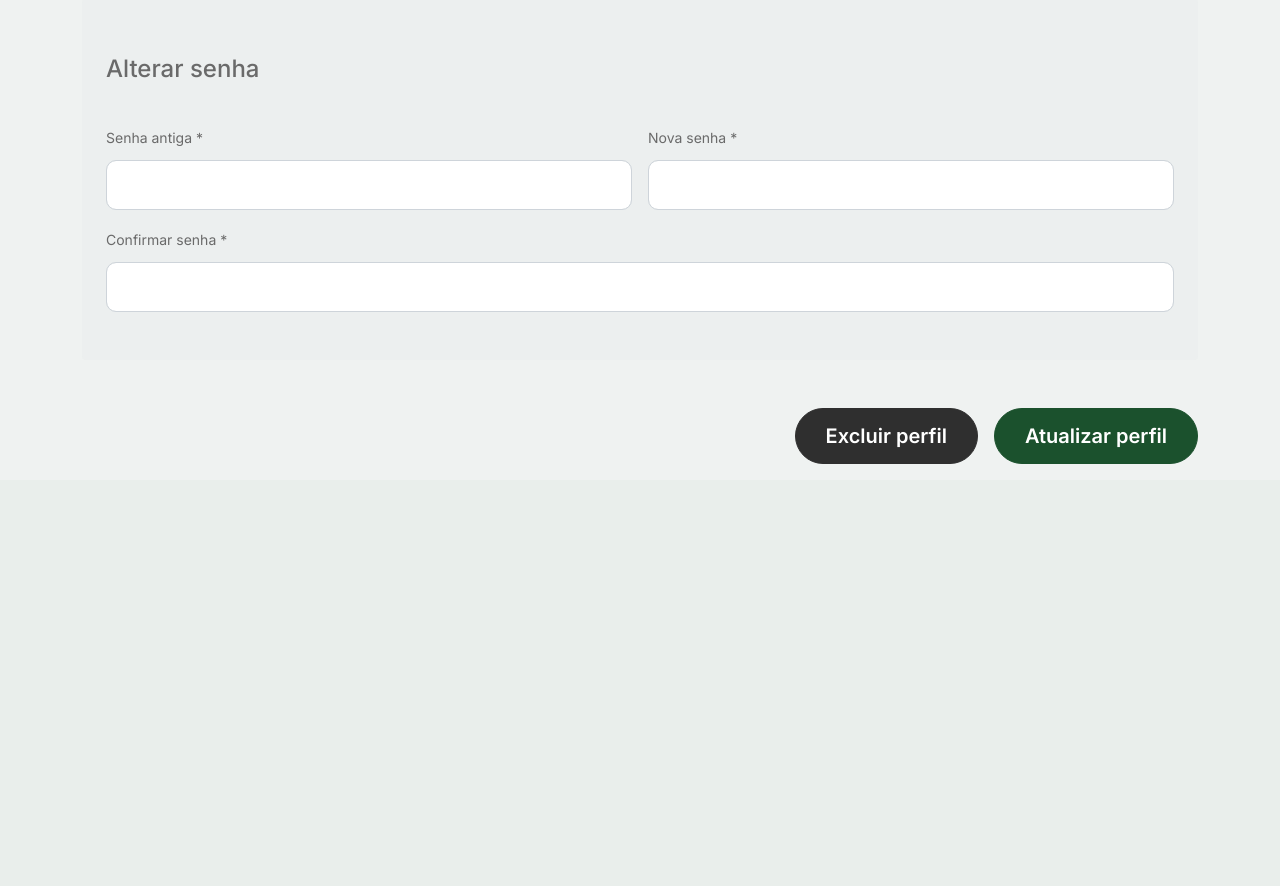
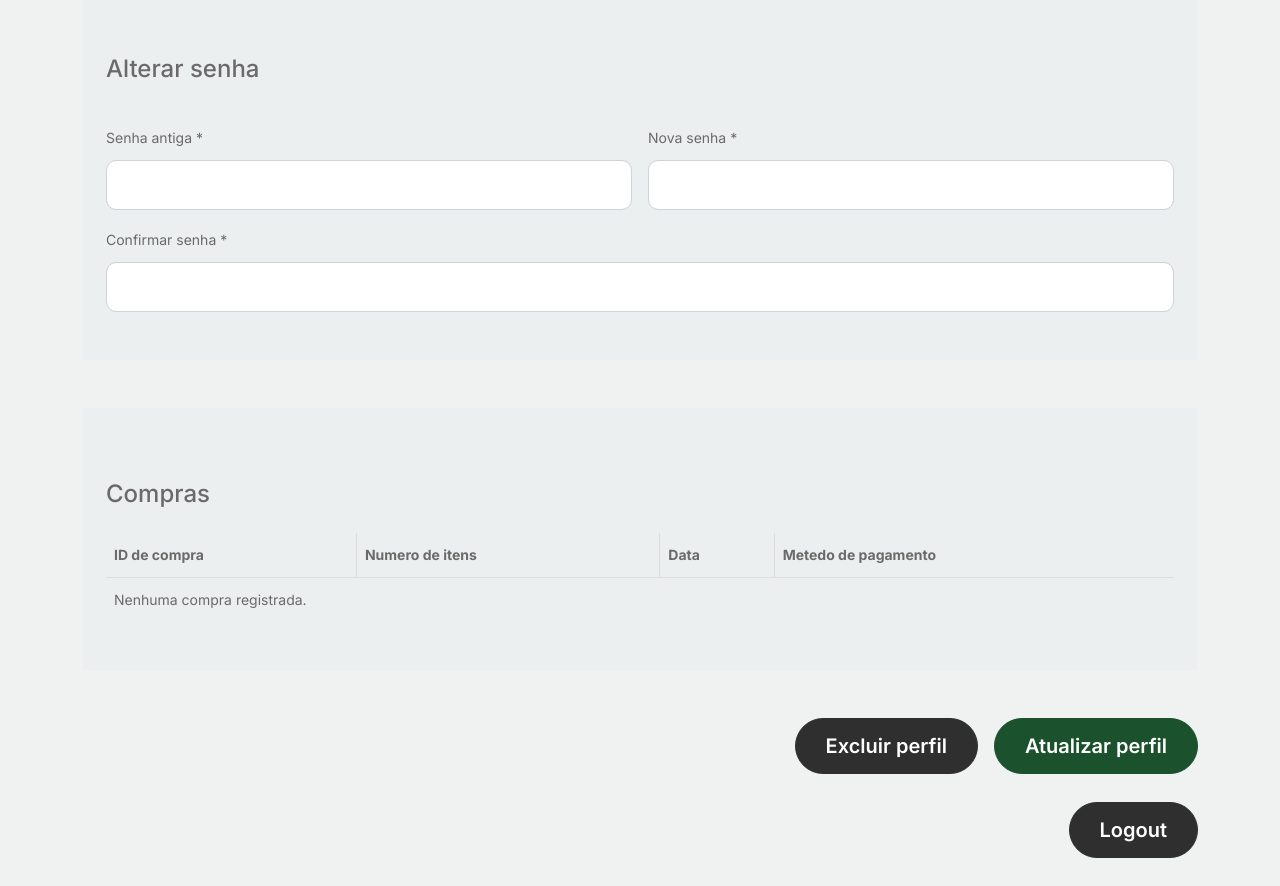
Before and after one commit to Cap-V-Prog/Paradis2.0, a PHP site: page /Profile in a window 1280 px wide. Shown: the part 1301-2187 px from the top of the page. Before the commit the page ends 1765 px from the top, so only its background shows below. Run offline with PHP 8.4, Linux system fonts and the light colour scheme; the visitor is signed in with stand-in values (Sample User, id 1); tables that the repository leaves empty hold one stand-in row (values such as "Sample post"); some libraries are stand-ins or nearby versions.

Commit message:
2.12.2 final

```diff
--- a/Profile/assets/css/style.css
+++ b/Profile/assets/css/style.css
@@ -36,6 +36,12 @@
     color: #dc3545;
     background-color: rgba(220, 53, 69, 0.1);
 }
+
+.btn-warnings{
+    color: #dc3545;
+    background-color: rgba(220, 53, 69, 0.1);
+}
+
 .profile-pic img {
     border-radius: 50%;
 }
@@ -59,3 +65,35 @@
     transition: border-color 0.15s ease-in-out, box-shadow 0.15s ease-in-out;
     transition: border-color 0.15s ease-in-out, box-shadow 0.15s ease-in-out, -webkit-box-shadow 0.15s ease-in-out;
 }
+
+.container {
+    width: 500px; /* Define the desired width of the container */
+}
+.container table {
+    width: 100%;
+    border-collapse: collapse;
+}
+.container th, .container td {
+    text-align: left;
+    padding: 8px;
+    border-bottom: 1px solid #ddd;
+}
+.container tbody tr:hover {
+    background-color: #f5f5f5;
+}
+
+.container th, .container td {
+    text-align: left;
+    padding: 8px;
+    border-bottom: 1px solid #ddd;
+    border-right: 1px solid #ddd; /* Add vertical dividers */
+}
+.container tbody tr:last-child td {
+    border-bottom: none; /* Remove bottom border from the last row */
+}
+.container td:last-child {
+    border-right: none; /* Remove right border from the last cell in each row */
+}
+.container th:last-child {
+    border-right: none; /* Remove right border from the last cell in each row */
+}
--- a/Profile/index.php
+++ b/Profile/index.php
@@ -147,15 +147,71 @@
                         </div>
                     </div>
                 </div> <!-- Fim da linha -->
+
+                <div class="row mb-5 gx-5">
+                    <div class="col-xxl-12">
+                        <div class="bg-secondary-soft px-4 py-5 rounded">
+                            <h4 class="my-4">Compras</h4>
+                        <?php
+
+                        // Retrieve the user ID from the session
+                        $userID = $_SESSION['user']->id;
+
+                        // Prepare and execute the query to retrieve the user's purchase details
+                        $query = "SELECT s.S_ID, COUNT(i.I_ID) AS TotalItems, s.date, s.PaymentMethod
+          FROM sells s
+          LEFT JOIN itemsells i ON s.S_ID = i.S_ID
+          WHERE s.U_ID = :userID
+          GROUP BY s.S_ID, s.date, s.PaymentMethod";
+                        $stmt = $conn->prepare($query);
+                        $stmt->bindParam(':userID', $userID, PDO::PARAM_INT);
+                        $stmt->execute();
+
+                        // Fetch the data and check if there are any rows returned
+                        echo "<table>";
+                        echo "<thead>";
+                        echo "<tr>";
+                        echo "<th>ID de compra</th>";
+                        echo "<th>Numero de itens</th>";
+                        echo "<th>Data</th>";
+                        echo "<th>Metedo de pagamento</th>";
+                        echo "</tr>";
+                        echo "</thead>";
+                        echo "<tbody>";
+                        $rows = $stmt->fetchAll(PDO::FETCH_ASSOC);
+                        if (!empty($rows)) {
+                            foreach ($rows as $row) {
+                                echo "<tr>";
+                                echo "<td>" . $row['S_ID'] . "</td>";
+                                echo "<td>" . $row['TotalItems'] . "</td>";
+                                echo "<td>" . $row['date'] . "</td>";
+                                echo "<td>" . $row['PaymentMethod'] . "</td>";
+                                echo "</tr>";
+                            }
+                        } else {
+                            echo "<td colspan='4' class='no-border'>Nenhuma compra registrada.</td>";
+                        }
+                        echo "</tbody>";
+                        echo "</table>";
+                        ?>
+                        </tbody>
+                    </table>
+                        </div>
+                    </div>
+                </div>
+
                 <!-- botão -->
                 <div class="gap-3 d-md-flex justify-content-md-end text-center">
-                    <button type="button" class="btn btn-danger btn-lg">Excluir perfil</button>
+                    <button type="button" class="btn btn-danger-soft btn-lg">Excluir perfil</button>
                     <button type="submit" class="btn btn-primary btn-lg">Atualizar perfil</button>
                 </div>
+            </form>
+            <br>
                 <div class="gap-3 d-md-flex justify-content-md-end text-center">
-                    <P></P>
+                    <button class="btn btn-warnings btn-lg" onclick="location.href='../Paradis2.0/php/logout.php'">Logout</button>
                 </div>
-            </form> <!-- Fim do formulário -->
+            <br>
+             <!-- Fim do formulário -->
 
         </div>
     </div>
```
Also changed, not shown: Paradis2.0/php/logout.php (added, +10 -0 lines).
